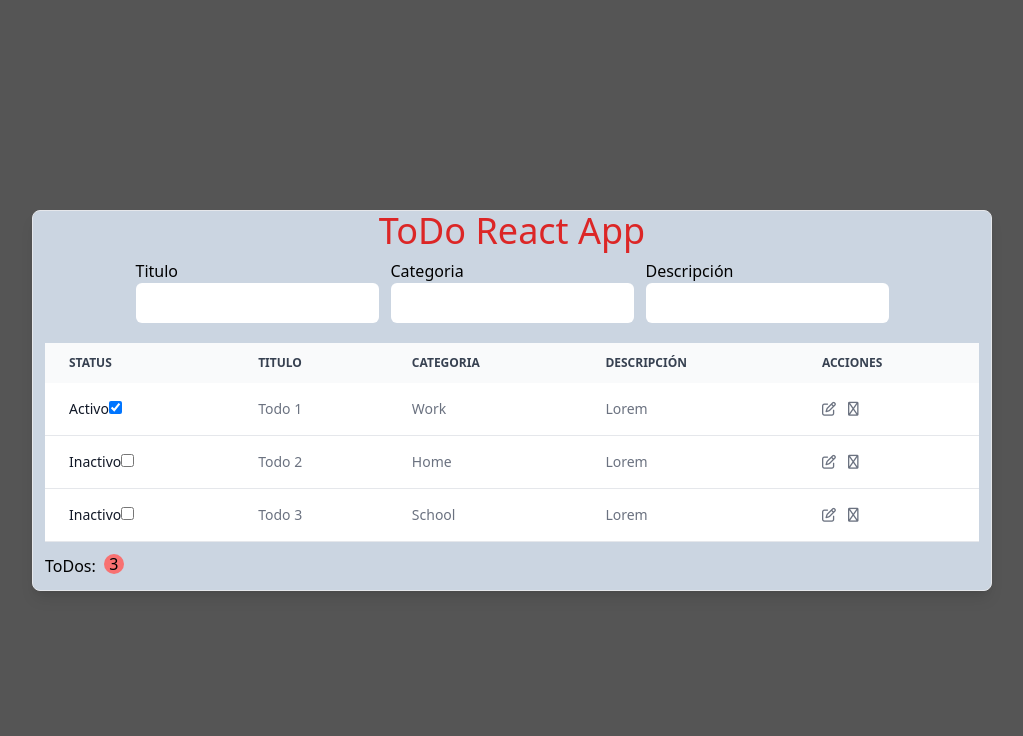
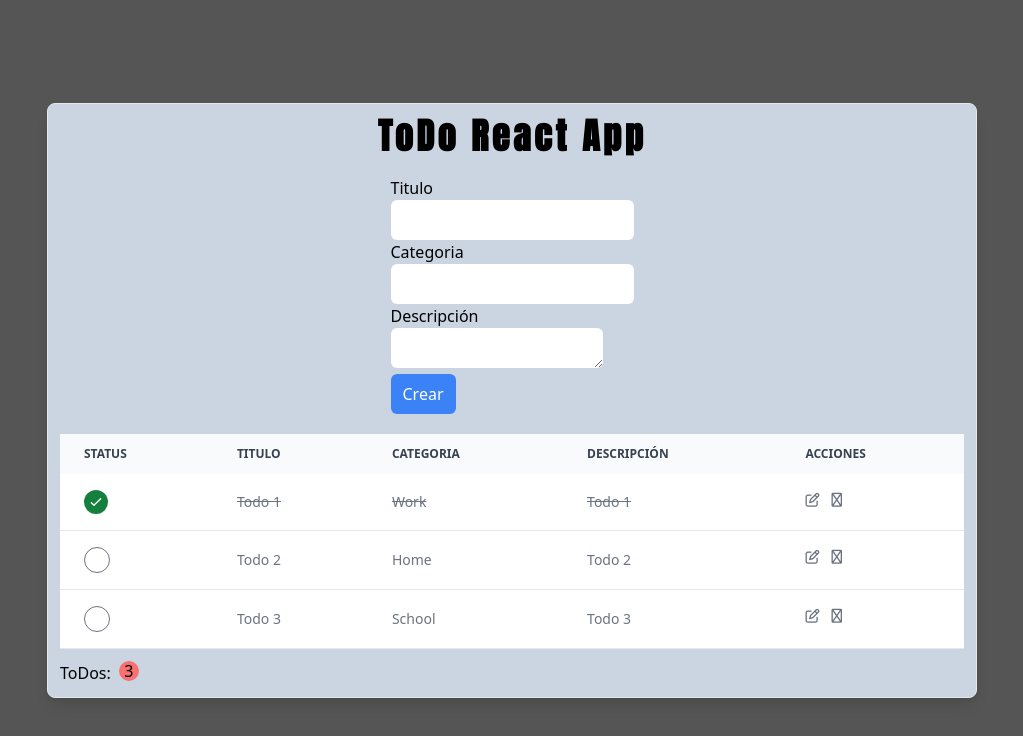
Before and after one commit to dtheran1/todo-react-app, a React (Vite) app: page / in a window 1280 px wide. Shown: the top 736 px of the page, without its empty margins (128-1151 px from the left). Built offline with nearby package versions, Linux system fonts and the light colour scheme.

Commit message:
add icons and create listoftodos

```diff
--- a/index.html
+++ b/index.html
@@ -8,6 +8,9 @@
   <link rel="stylesheet" href="https://cdnjs.cloudflare.com/ajax/libs/font-awesome/6.4.0/css/all.min.css"
     integrity="sha512-iecdLmaskl7CVkqkXNQ/ZH/XLlvWZOJyj7Yy7tcenmpD1ypASozpmT/E0iPtmFIB46ZmdtAc9eNBvH0H/ZpiBw=="
     crossorigin="anonymous" referrerpolicy="no-referrer" />
+    <link rel="preconnect" href="https://fonts.googleapis.com">
+<link rel="preconnect" href="https://fonts.gstatic.com" crossorigin>
+<link href="https://fonts.googleapis.com/css2?family=Anton&family=Poppins:ital,wght@0,100;0,200;0,300;0,400;0,500;0,600;0,700;0,800;0,900;1,100;1,200;1,300;1,400;1,500;1,600;1,700;1,800;1,900&display=swap" rel="stylesheet">
   <title>Vite + React + TS</title>
 </head>
 
--- a/src/App.tsx
+++ b/src/App.tsx
@@ -1,21 +1,68 @@
+import { useState } from 'react'
 import './App.css'
-import CreateTodo from './components/CreateTodo'
+import { CreateTodo } from './components/CreateTodo'
 import Header from './components/Header'
-import ListTodos from './components/ListTodos'
+import { ListTodos } from './components/ListTodos'
 
 function App () {
+  const [todos, setTodos] = useState([
+    {
+      id: 1,
+      title: 'Todo 1',
+      status: true,
+      category: 'Work',
+      description: 'Lorem'
+    },
+    {
+      id: 2,
+      title: 'Todo 2',
+      status: false,
+      category: 'Home',
+      description: 'Lorem'
+    },
+    {
+      id: 3,
+      title: 'Todo 3',
+      status: false,
+      category: 'School',
+      description: 'Lorem'
+    }
+  ])
+
+  const handleSubmit = (event: React.FormEvent<HTMLFormEvent>) => {
+    event.preventDefault()
+    const form = event.target
+    const formData = new FormData(form)
+
+    const title = formData.get('title') as string
+    const category = formData.get('category') as string
+    const description = formData.get('description') as string
+
+    const newTodo = {
+      id: todos.length + 1,
+      title,
+      status: false,
+      category,
+      description
+    }
+
+    const todosList = [...todos]
+    todosList.push(newTodo)
+
+    setTodos(todosList)
+  }
   return (
     <>
-      <main className='w-full h-screen flex justify-center items-center'>
-        <div className='w-3/4 bg-slate-300 rounded-lg shadow-lg border'>
+      <div className="w-full min-h-screen h-full py-20 px-5 flex justify-center items-center">
+        <div className="w-3/4 bg-slate-300 rounded-lg shadow-lg border">
           <Header />
-          <CreateTodo />
+          <CreateTodo handleSubmit={handleSubmit} />
 
-          <div className='p-3'>
-            <ListTodos />
+          <div className="p-3">
+            <ListTodos todos={todos} />
           </div>
         </div>
-      </main>
+      </div>
     </>
   )
 }
--- a/src/components/CreateTodo.tsx
+++ b/src/components/CreateTodo.tsx
@@ -1,21 +1,43 @@
-import React, { useState } from 'react'
+import React from 'react'
 
-export default function CreateTodo () {
+interface Props {
+  handleSubmit: (event: React.FormEvent<HTMLFormElement>) => void
+}
 
+export const CreateTodo: React.FC<Props> = ({ handleSubmit }) => {
   return (
-    <div className='my-2 flex justify-center gap-3'>
+    <div className="my-2 flex sm:flex-col lg:flex-row justify-center gap-3">
+      <form onSubmit={handleSubmit}>
         <div>
           <div>Titulo</div>
-        <input type="text" id='title' className='h-10 rounded-md focus:outline-none pl-3' />
+          <input
+            type="text"
+            name="title"
+            className="h-10 rounded-md focus:outline-none pl-3"
+          />
         </div>
         <div>
           <div>Categoria</div>
-        <input type="text" id='category' className='h-10 rounded-md focus:outline-none pl-3' />
+          <input
+            type="text"
+            name="category"
+            className="h-10 rounded-md focus:outline-none pl-3"
+          />
         </div>
         <div>
           <div>Descripción</div>
-        <input type="text" id='description' className='h-10 rounded-md focus:outline-none pl-3' />
+          <textarea
+            name="description"
+            className="h-10 rounded-md focus:outline-none pl-3"
+          />
         </div>
+        <button
+          type="submit"
+          className="px-3 bg-blue-500 text-white h-10 hover:bg-blue-700 rounded-md"
+        >
+          Crear
+        </button>
+      </form>
     </div>
   )
 }
--- a/src/components/Header.tsx
+++ b/src/components/Header.tsx
@@ -3,7 +3,9 @@ import React from 'react'
 export default function Header () {
   return (
     <header>
-      <h1 className='text-red-600 text-4xl text-center'>ToDo React App</h1>
+      <h1 className="text-4xl text-center font-anton font-bold tracking-widest py-3">
+        ToDo React App
+      </h1>
     </header>
   )
 }
--- a/src/components/ListTodos.tsx
+++ b/src/components/ListTodos.tsx
@@ -1,35 +1,20 @@
 import React from 'react'
-const mockTodos = [
-  {
-    id: 1,
-    title: 'Todo 1',
-    status: true,
-    category: 'Work',
-    description: 'Lorem'
-  },
-  {
-    id: 2,
-    title: 'Todo 2',
-    status: false,
-    category: 'Home',
-    description: 'Lorem'
-  },
-  {
-    id: 3,
-    title: 'Todo 3',
-    status: false,
-    category: 'School',
-    description: 'Lorem'
+import { type Todo } from '../models/model'
+
+interface Props {
+  todos: Todo[]
 }
-]
-export default function ListTodos () {
+
+export const ListTodos: React.FC<Props> = ({ todos }) => {
   return (
     <div>
       <div className="relative overflow-x-auto">
-          <table className="w-full text-sm text-left text-gray-500 dark:text-gray-400">
-              <thead className="text-xs text-gray-700 uppercase bg-gray-50 dark:bg-gray-700 dark:text-gray-400">
+        <table className="w-full text-sm text-left text-gray-500">
+          <thead className="text-xs text-gray-700 uppercase bg-gray-50">
             <tr>
-                      <th scope="col" className="px-6 py-3">Status</th>
+              <th scope="col" className="px-6 py-3">
+                Status
+              </th>
               <th scope="col" className="px-6 py-3">
                 Titulo
               </th>
@@ -45,25 +30,50 @@ export default function ListTodos () {
             </tr>
           </thead>
           <tbody>
-                  {mockTodos.map(todo => (
-                    <tr key={todo.id} className="bg-white border-b dark:bg-gray-800 dark:border-gray-700">
-                        <th scope="row" className="px-6 py-4 font-medium text-gray-900 whitespace-nowrap dark:text-white">
-                            {todo.status ? 'Activo' : 'Inactivo'}
-                            <input
-                              className='toggle'
-                              checked={todo.status}
-                              type='checkbox'
-                              onChange={(e) => { setCompleted(id, e.target.checked) }}
+            {todos.map((todo) => (
+              <tr key={todo.id} className="bg-white border-b">
+                <th
+                  scope="row"
+                  className="px-6 py-4 font-medium text-gray-900 whitespace-nowrap "
+                >
+                  <div className="flex items-center">
+                    {todo.status
+                      ? (
+                      <div
+                        onClick={() => handleSetComplete(id)}
+                        className="bg-green-700  p-1 rounded-full cursor-pointer"
+                      >
+                        <img
+                          className="h-4 w-4 "
+                          src="/check-icon.svg"
+                          alt="Check Icon"
                         />
+                      </div>
+                        )
+                      : (
+                      <span
+                        onClick={() => handleSetComplete(id)}
+                        className={
+                          'border border-gray-500 border-solid p-3 rounded-full cursor-pointer'
+                        }
+                      ></span>
+                        )}
+                  </div>
                 </th>
                 <td className="px-6 py-4">
+                  <p className={todo.status ? 'line-through' : ''}>
                     {todo.title}
+                  </p>
                 </td>
                 <td className="px-6 py-4">
+                  <p className={todo.status ? 'line-through' : ''}>
                     {todo.category}
+                  </p>
                 </td>
                 <td className="px-6 py-4">
-                          {todo.description}
+                  <p className={todo.status ? 'line-through' : ''}>
+                    {todo.title}
+                  </p>
                 </td>
                 <td className="px-6 py-4 flex gap-3">
                   <button>
@@ -79,7 +89,12 @@ export default function ListTodos () {
         </table>
       </div>
 
-      <div className='mt-3 flex gap-2'>ToDos: <p className='w-5 h-5 rounded-full bg-red-400 flex justify-center items-center'>{mockTodos.length}</p></div>
+      <div className="mt-3 flex gap-2">
+        ToDos:
+        <p className="w-5 h-5 rounded-full bg-red-400 flex justify-center items-center">
+          {todos.length}
+        </p>
+      </div>
     </div>
   )
 }
--- /dev/null
+++ b/src/components/Todo.tsx
@@ -0,0 +1,5 @@
+import React from 'react'
+
+export default function Todo () {
+  return <div>Todo</div>
+}
--- a/tailwind.config.js
+++ b/tailwind.config.js
@@ -5,7 +5,12 @@ export default {
     './src/**/*.{js,ts,jsx,tsx}'
   ],
   theme: {
-    extend: {}
+    extend: {
+      fontFamily: {
+        anton: ['Anton', 'sans-serif'],
+        inter: ['Inter', 'sans-serif']
+      }
+    }
   },
   plugins: []
 }
```
Also changed, not shown: src/main.tsx (+6 -6 lines), public/check-icon.svg (added), public/close-icon.svg (added), src/index.css (line endings or trailing spaces). Lines whose indentation alone changed are shown as unchanged.
